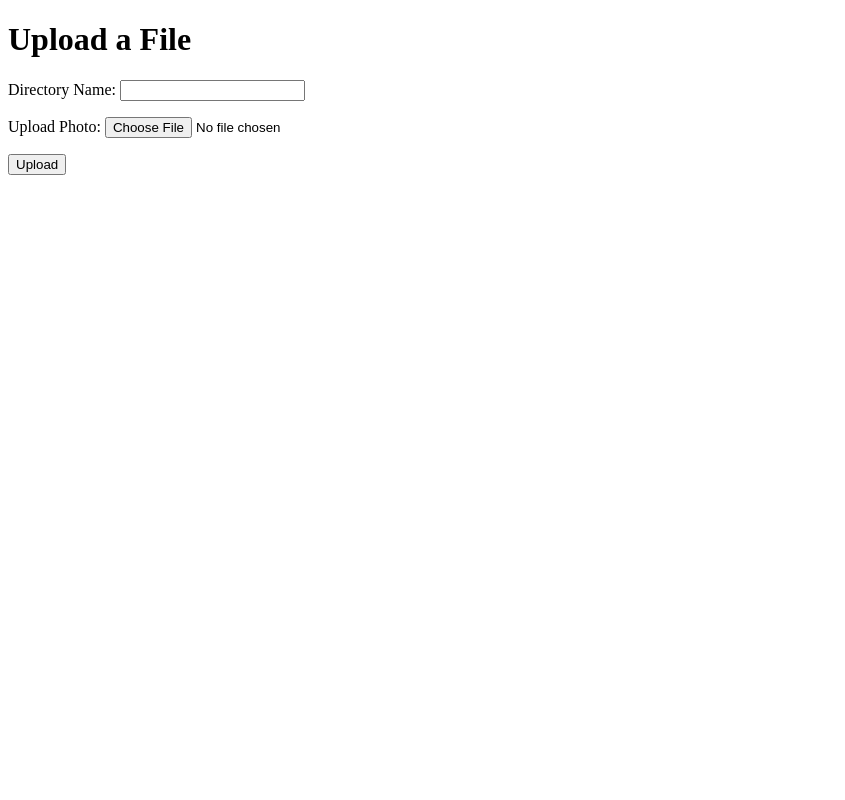
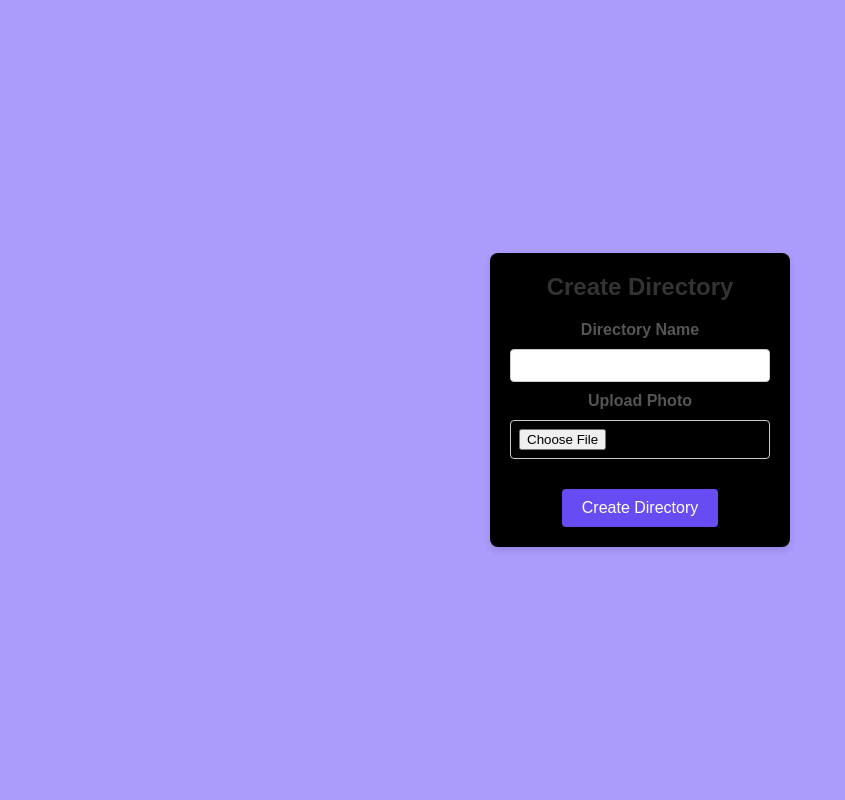
Before and after one commit to metshehu/AISMARTSEARCH, a Django app: template Questions/templates/upload_file.html in a window 1280 px wide. Shown: the whole page, without its empty margins (0-845 px from the left). Run offline with Django 5.2, Linux system fonts and the light colour scheme; the template is opened without the code that fills it: values that come from a table or form of the project are taken from there, others are empty; parts of the project's set-up code (start-up, migrations or seed data) failed here and were passed over.

Commit message:
frontend fixt

```diff
--- a/Questions/forms.py
+++ b/Questions/forms.py
@@ -4,8 +4,7 @@ from django import forms
 class MakeDirForm(forms.Form):
     name = forms.CharField(max_length=255, required=True,
                            label="Directory Name")
-    # Optional photo field
-    photo = forms.ImageField(required=False, label="Upload Photo")
+    photo = forms.ImageField(required=True, label="Upload Photo")
 
 
 class FileUploadForm(forms.Form):
--- a/Questions/templates/upload_file.html
+++ b/Questions/templates/upload_file.html
@@ -1,13 +1,26 @@
 <!DOCTYPE html>
-<html>
-<head>
-    <title>Upload File</title>
-</head>
+<html lang="en">
+    <head>
+
+        {% load static %}
+        <meta charset="UTF-8">
+        <meta name="viewport" content="width=device-width, initial-scale=1.0">
+        <title>Chat Window</title>
+        <link rel="stylesheet" href="{% static 'css/userform.css' %}">
+    </head>
+
 <body>
-    <h1>Upload a File</h1>
-    <form method="POST" enctype="multipart/form-data">
-        {{ form.as_p }}
-        <button type="submit">Upload</button>
-    </form>
+    <div class="form-container">
+        <h1>Create Directory</h1>
+        <form action="/create-directory/" method="POST" enctype="multipart/form-data">
+            <label for="name" class="form-label">Directory Name</label>
+            <input type="text" id="name" name="name" required maxlength="255">
+
+            <label for="photo" class="form-label">Upload Photo</label>
+            <input type="file" id="photo" name="photo" accept="image/*" required>
+
+            <button type="submit" class="submit-btn">Create Directory</button>
+        </form>
+    </div>
 </body>
 </html>
--- a/Questions/views.py
+++ b/Questions/views.py
@@ -218,13 +218,14 @@ def chat(request, dir):
             sender=dir, question=text, respons=responds)
         chat_message.save()
     files = allFileformat(mypath, '.pdf')
+    for i in History.objects.all():
+        print(i.sender)
     combined = user_history(dir)
     context = {
         'dir': dir,
         'answer': responds,
         'files': files,
         'combined': combined
-
     }
     return render(request, 'chat.html', context)
 
--- a/static/css/userform.css
+++ b/static/css/userform.css
@@ -1,80 +1,61 @@
+* {
+    margin: 0;
+    padding: 0;
+    box-sizing: border-box;
+}
+
 body {
     font-family: Arial, sans-serif;
-  background-color: #aa9bfc;
-  color: #333;
-  margin: 0;
-  padding: 0;
+    background-color: #AA9BFC;
     display: flex;
     justify-content: center;
     align-items: center;
     height: 100vh;
 }
 
-/* Form container */
-.container {
+.form-container {
     background-color: black;
-  border: 1px solid #ddd;
+    padding: 20px;
     border-radius: 8px;
-  padding: 20px;
-  box-shadow: 0 4px 8px rgba(0, 0, 0, 0.1);
-  width: 400px;
+    box-shadow: 0 4px 6px rgba(0, 0, 0, 0.1);
+    width: 300px;
     text-align: center;
 }
 
-/* Header styling */
-.container h2 {
+h1 {
     margin-bottom: 20px;
-  font-size: 1.5rem;
-  color: #444;
+    font-size: 24px;
+    color: #333;
 }
 
-/* Form groups */
-.form-group {
-  margin-bottom: 15px;
-  text-align: left;
-  display: flex;
+.form-label {
+    display: block;
+    margin-bottom: 8px;
+    font-weight: bold;
+    color: #555;
 }
 
-/* Labels */
-label {
+input[type="text"],
+input[type="file"] {
     display: block;
-  margin-top: 10px;
-  margin-left: 10px;
-  margin-bottom: 5px;
-  font-weight: bold;
-  color: #555;
-  width: 500px;
+    margin: 10px 0;
+    padding: 8px;
+    width: 100%;
+    border: 1px solid #ccc;
+    border-radius: 4px;
 }
 
-/* Input fields */
-input[type="text"],
-input[type="file"] {
-  width: 100%;
-  padding: 10px;
-  border: 1px solid #ccc;
+.submit-btn {
+    margin-top: 20px;
+    background-color: #664CF2;
+    color: white;
+    border: none;
+    padding: 10px 20px;
     border-radius: 4px;
-  font-size: 1rem;
-  background-color: #fefefe;
+    cursor: pointer;
+    font-size: 16px;
 }
 
-/* Input focus */
-input:focus {
-  border-color: #007bff;
-  outline: none;
+.submit-btn:hover {
+    background-color: #45a049;
 }
-
-/* Submit button */
-button {
-  background-color: #007bff;
-  color: #fff;
-  border: none;
-  padding: 10px 15px;
-  border-radius: 4px;
-  font-size: 1rem;
-  cursor: pointer;
-  width: 100%;
-}
-
-button:hover {
-  background-color: #0056b3;
-}
```
Also changed, not shown: Questions/templates/chat.html (+18 -4 lines), Questions/templates/save-static.html (+18 -11 lines), static/css/static.css (+34 -41 lines), db.sqlite3, static/userphotos/Agoni.png (added). Lines whose indentation alone changed are shown as unchanged.
